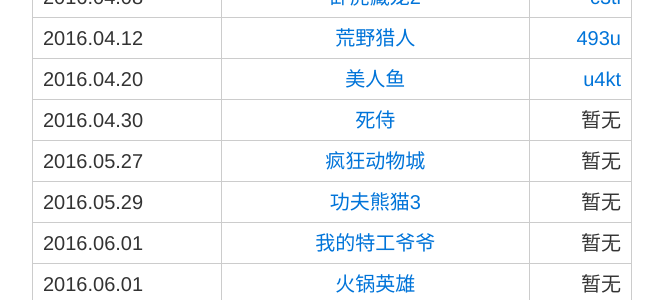
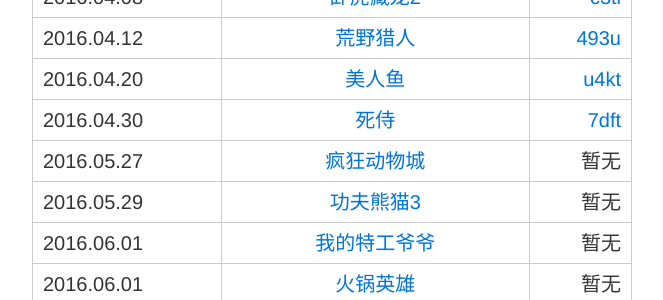
Before and after one commit to creeveliu/moviex.github.io, a Jekyll site: the page built from index.md, in a window 1280 px wide and 900 px high, scrolled down 339 px. Shown: the part 151-451 px from the top of the window, without its empty margins (308-971 px from the left). Built offline with Jekyll 4.4.1, drawn with Linux system fonts in a browser that asks for light colours; comment, search, counter and statistics services are not loaded.

Commit message:
Update index.md

```diff
--- a/index.md
+++ b/index.md
@@ -12,7 +12,7 @@
 | 2016.04.08      | [卧虎藏龙2](http://movie.douban.com/subject/21327512/)     | [c3ti](http://pan.baidu.com/s/1eR2Aa2Y) |
 | 2016.04.12      | [荒野猎人](http://movie.douban.com/subject/5327268/)     | [493u](http://pan.baidu.com/s/1bpLTm8n)  |
 | 2016.04.20      | [美人鱼](http://movie.douban.com/subject/19944106/)     | [u4kt](http://pan.baidu.com/s/1skPo1pr)|
-| 2016.04.30      | [死侍](http://movie.mtime.com/106309/)     | 暂无 |
+| 2016.04.30      | [死侍](http://movie.mtime.com/106309/)     | [7dft](http://pan.baidu.com/s/1bXkYqq)  |
 | 2016.05.27      | [疯狂动物城](https://movie.douban.com/subject/25662329/)     | 暂无 |
 | 2016.05.29      | [功夫熊猫3](http://movie.douban.com/subject/11589036/)     | 暂无 |
 | 2016.06.01      | [我的特工爷爷](https://movie.douban.com/subject/25945280/)     | 暂无 |
```
